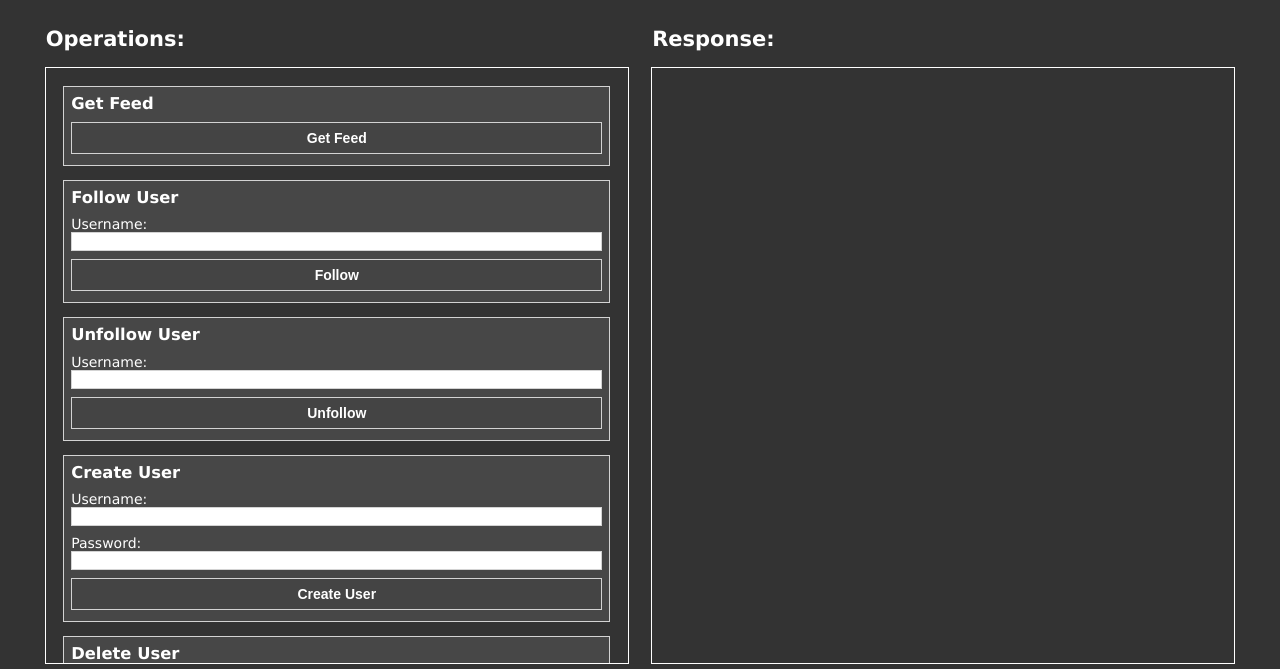
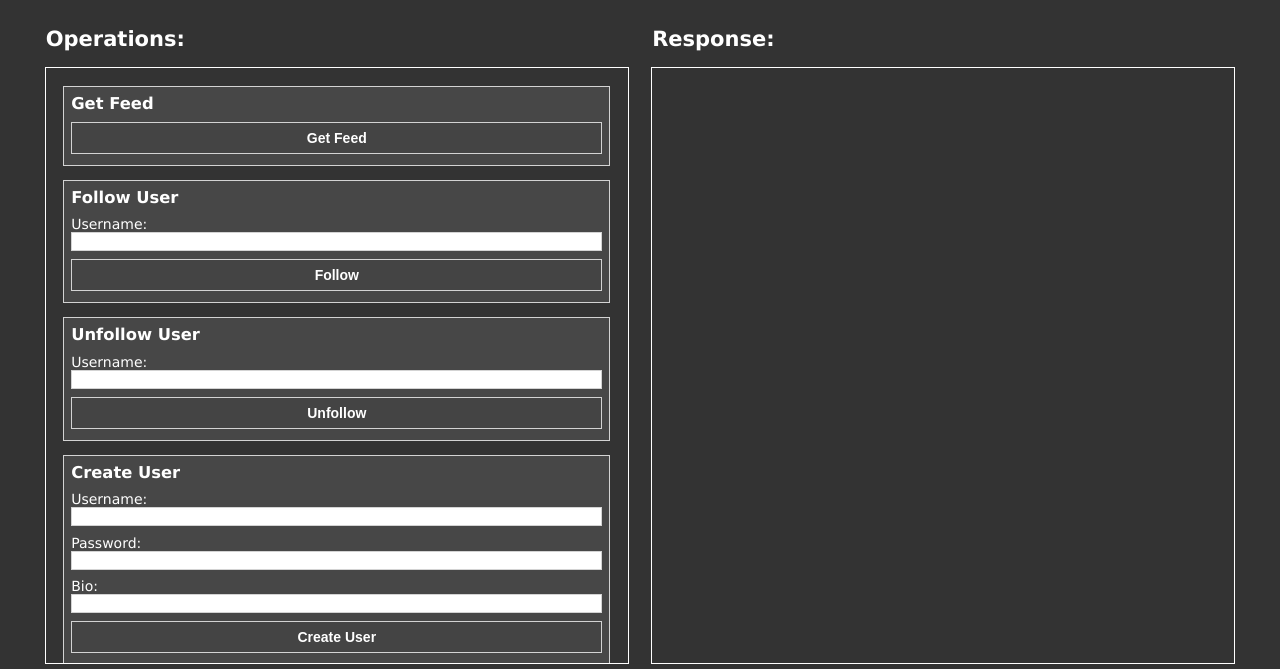
Before and after one commit to maoivy/61040-a5, a website: page public/index.html in a window 1280 px wide. Shown: the part 107-776 px from the top of the page. Drawn offline with Linux system fonts and the light colour scheme.

Commit message:
Add bio field for creating a user

```diff
--- a/public/index.html
+++ b/public/index.html
@@ -52,6 +52,10 @@
           <div>
             <label for="password">Password:</label>
             <input id="password" name="password">
+          </div>
+          <div>
+            <label for="bio">Bio:</label>
+            <input id="bio" name="bio">
           </div>
           <input type="submit" value="Create User">
         </form>
--- a/user/router.ts
+++ b/user/router.ts
@@ -121,7 +121,6 @@ router.put(
     userValidator.bioNotTooLong,
   ],
   async (req: Request, res: Response) => {
-    console.log(req.body);
     const userId = (req.session.userId as string) ?? ''; // Will not be an empty string since its validated in isUserLoggedIn
     const user = await UserCollection.updateOne(userId, req.body);
     res.status(200).json({
```
